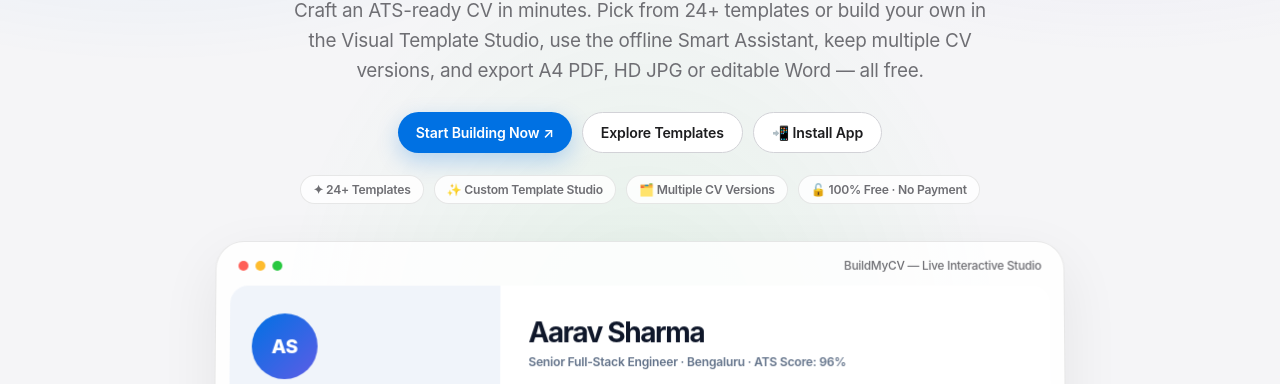
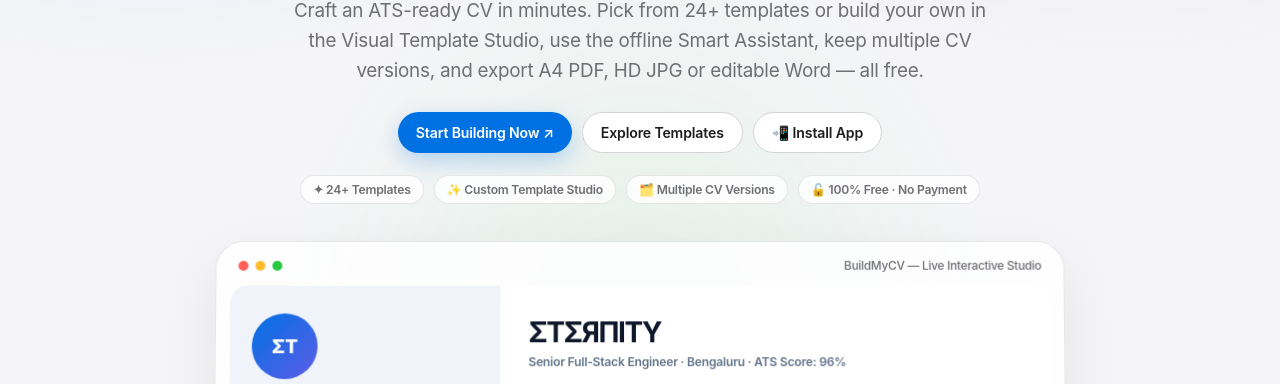
Before and after one commit to iamhk10/BuildMyCV, a plain HTML site: page index.html in a window 1280 px wide. Shown: the part 381-765 px from the top of the page. Drawn offline with nearby package versions, Linux system fonts and the light colour scheme.

Commit message:
Update index.html

```diff
--- a/index.html
+++ b/index.html
@@ -560,15 +560,15 @@ footer strong { color: var(--ink); }
     <div class="preview-toolbar"><span class="dot r"></span><span class="dot y"></span><span class="dot g"></span><span class="preview-caption">BuildMyCV — Live Interactive Studio</span></div>
     <div class="preview-paper">
       <div class="paper-side">
-        <div class="paper-avatar">AS</div>
-        <h3>Aarav Sharma</h3>
+        <div class="paper-avatar">ΣT</div>
+        <h3>ΣTΣЯПITY</h3>
         <p>Senior Full-Stack Engineer</p>
         <div class="fake-line"></div><div class="fake-line" style="width:72%"></div><div class="fake-line" style="width:84%"></div>
         <h4 style="font-size:.62rem;color:#0071e3;margin:22px 0 7px;letter-spacing:.1em">CORE COMPETENCIES</h4>
         <div class="fake-line"></div><div class="fake-line" style="width:76%"></div><div class="fake-line" style="width:88%"></div>
       </div>
       <div class="paper-main">
-        <h2>Aarav Sharma</h2>
+        <h2>ΣTΣЯПITY</h2>
         <div class="sub">Senior Full-Stack Engineer · Bengaluru · ATS Score: 96%</div>
         <h4>Executive Profile</h4>
         <div class="fake-long"></div><div class="fake-long"></div><div class="fake-long short"></div>
```
